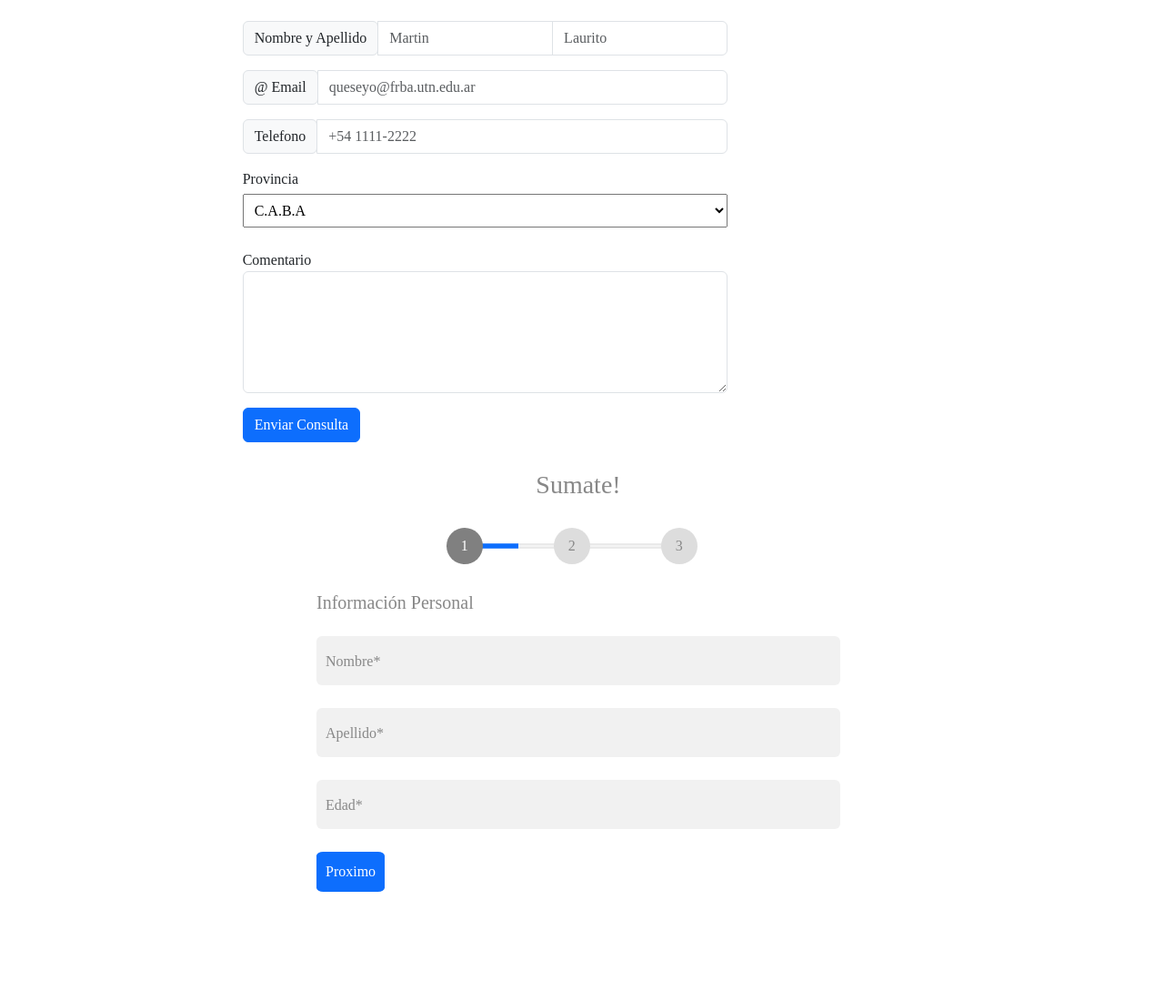
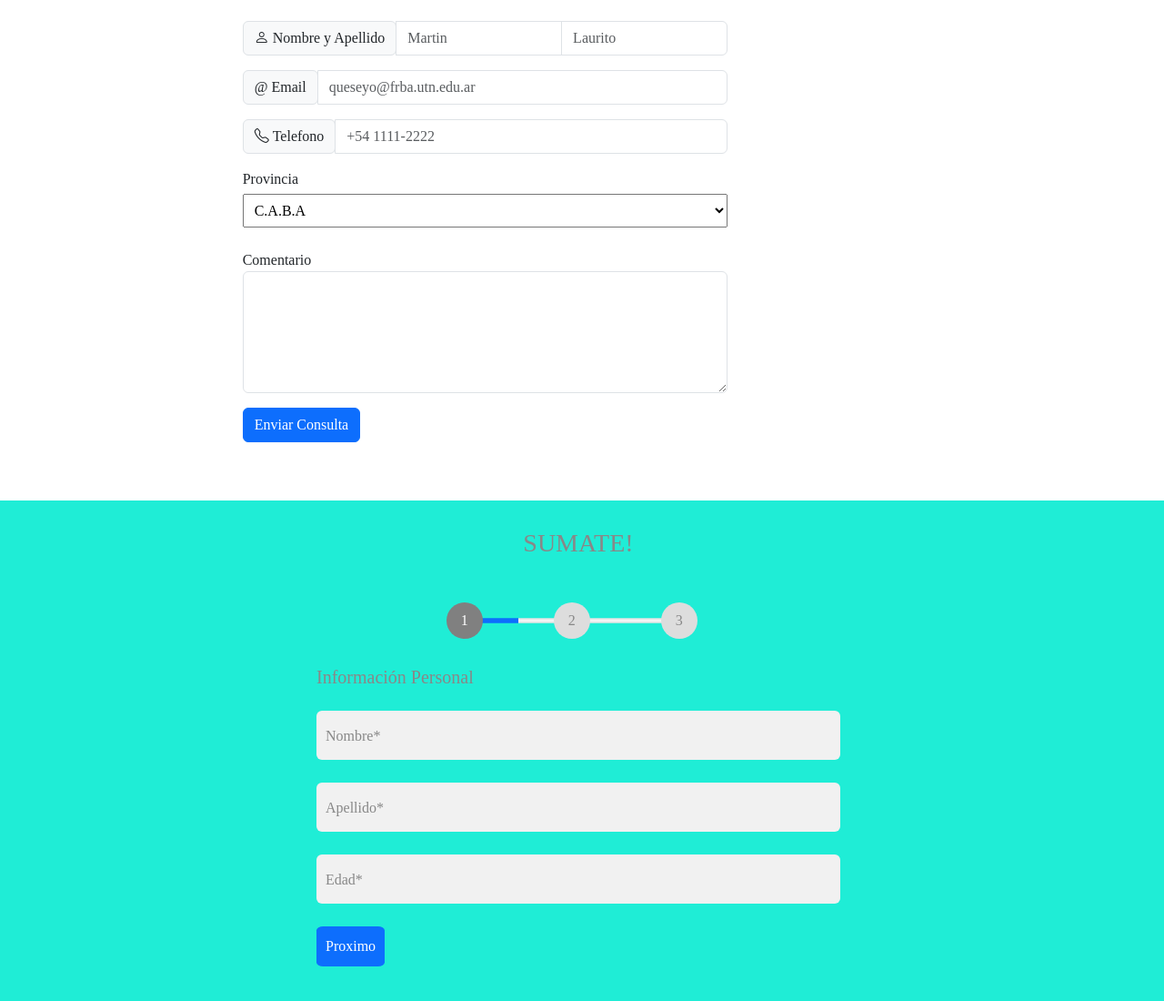
Before and after one commit to YPachado99/TrabajoIntegradorARGPrograma4.0, a plain HTML site: page index.html in a window 1280 px wide. Shown: the part 1940-3040 px from the top of the page at 91% size. Before the commit the page ends 2975 px from the top, so only its background shows below. Drawn offline with nearby package versions, Linux system fonts and the light colour scheme; no server answers; a web font is replaced by a local one.

Commit message:
agrege forms

```diff
--- a/css/style.css
+++ b/css/style.css
@@ -411,7 +411,7 @@
     text-align: center;
     padding-top: 100px;
 }
-.api-title, #Fcontacto {
+.api-title, #Fcontacto, #sumate {
     font-family: Poppins-Bold;
     text-transform: uppercase;
     margin-bottom: 3rem;
@@ -686,6 +686,13 @@ a {
   transform: translateY(-50%);
   cursor: pointer;
 }
+#PDF {
+    margin-bottom: 4%;
+}
+.wizard-section {
+    margin-top: 5%;
+    background-color: #1FEDD6;
+}
 @keyframes click-radio-wave {
   0% {
     width: 25px;
--- a/index.html
+++ b/index.html
@@ -93,7 +93,7 @@
                             <div class="col-md-4 mb-3">
                             <div class="input-group">
                                 <div class="input-group-prepend">
-                                    <span class="input-group-text" id="inputGroup2">Nombre y Apellido</span>
+                                    <span class="input-group-text" id="inputGroup2"><i class="bi bi-person">&nbsp;</i> Nombre y Apellido</span>
                                 </div>
                                 <input type="text" class="form-control" id="Nombre" name="nombre" placeholder="Martin">
                                 <input type="text" class="form-control" id="Apellido" placeholder="Laurito" name="apellido" >
@@ -106,7 +106,7 @@
                             <div class="col-md-4 mb-3">
                             <div class="input-group">
                                 <div class="input-group-prepend">
-                                <span class="input-group-text" id="inputGroup3">@ Email </span>
+                                <span class="input-group-text" id="inputGroup3">@ Email</span>
                                 </div>
                                 <input type="email" class="form-control" id="Email" placeholder="queseyo@frba.utn.edu.ar" name="mail" aria-describedby="inputGroupPrepend3" required>
                             </div>
@@ -116,7 +116,7 @@
                             <div class="col-md-4 mb-3">
                             <div class="input-group">
                                 <div class="input-group-prepend">
-                                    <span class="input-group-text" id="inputGroup4">Telefono</span>
+                                    <span class="input-group-text" id="inputGroup4"><i class="bi bi-telephone">&nbsp;</i>Telefono</span>
                                 </div>
                                 <input type="text" class="form-control" id="Telefono" name="telefono" placeholder="+54 1111-2222">
                             </div>
@@ -154,7 +154,7 @@
                         <div class="form-wizard offset-md-4">
                           <form action="" method="post" role="form">
                             <div class="form-wizard-header">
-                              <h3>Sumate!</h3>
+                              <h3 id="sumate">Sumate!</h3>
                               <ul class="list-unstyled form-wizard-steps clearfix">
                                 <li class="active"><span>1</span></li>
                                 <li><span>2</span></li>
@@ -219,7 +219,6 @@
                             </fieldset>
                           </form>
                         </div>
-                        <div id="finWizard">Se enviaron los datos correctamente!</div>
                       </div>
                     </div>
                   </section>
--- a/js/script.js
+++ b/js/script.js
@@ -83,7 +83,6 @@ $(document).on("scroll", () => {
 });
 $("#textomostrar").hide();
   $("#Mostrar").hide();
-  $("#finWizard").hide();
   $("#Ocultar").on("click", function () {
     $(".wizard-section").hide();
     $("#textomostrar").show();
```
